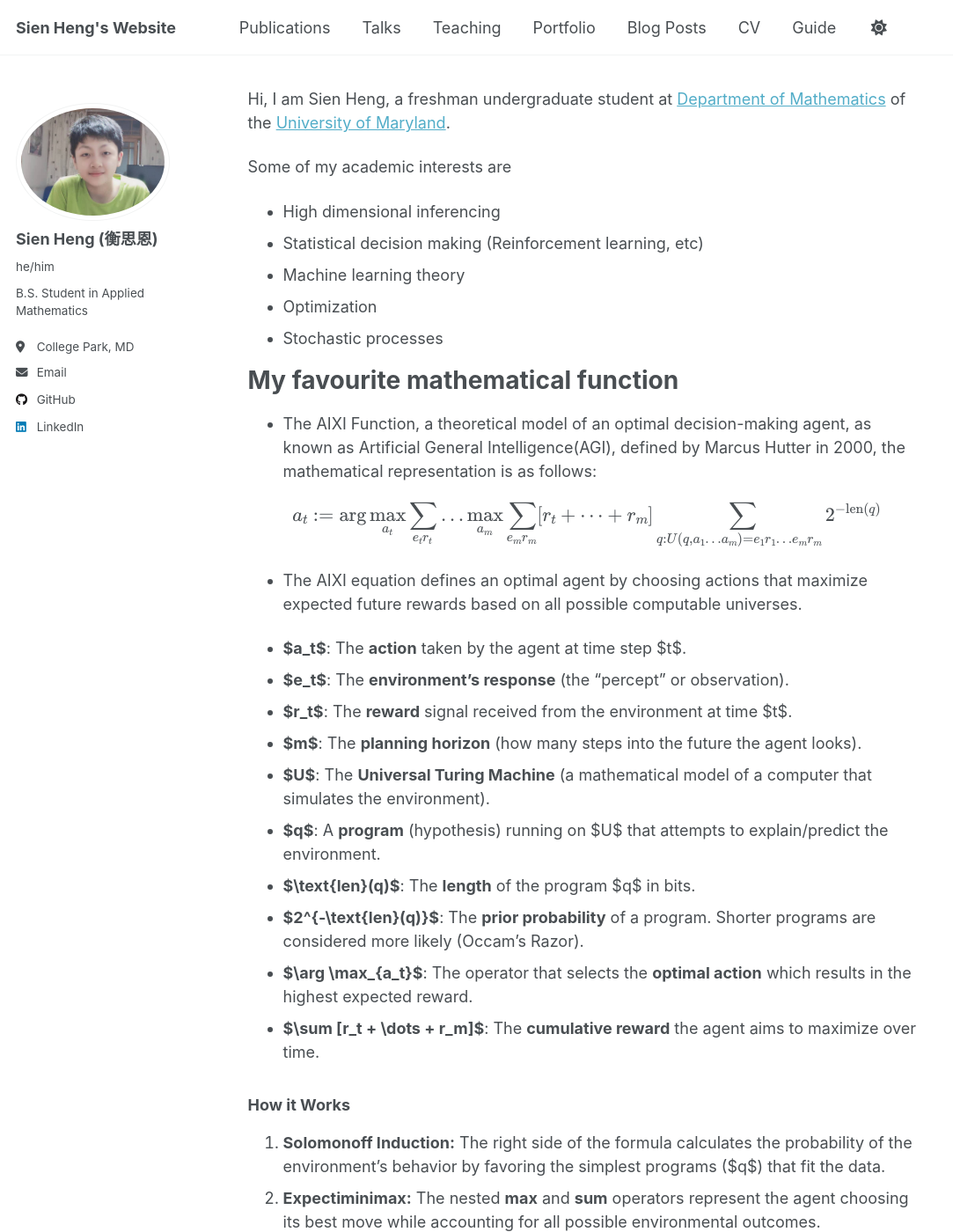
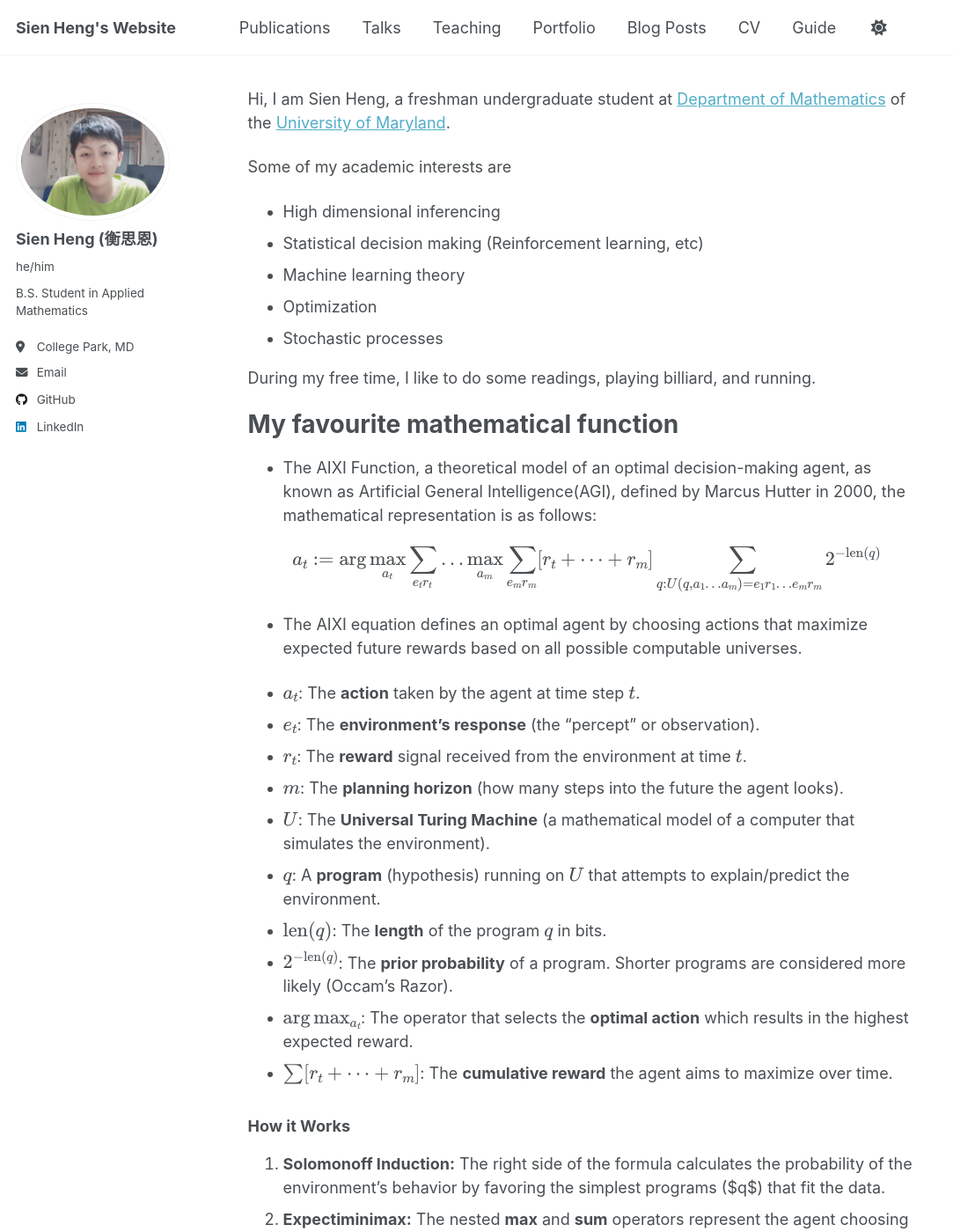
Before and after one commit to SienHeng/sienheng.github.io, a Jekyll site: the page built from _pages/about.md, in a window 1280 px wide and 1400 px high. Shown: the whole window at 88% size, without its empty margins (0-1083 px from the left). Built offline with Jekyll 4.4.1, drawn with Linux system fonts in a browser that asks for light colours; a script that is not in the unit is left out; part of the change alters nothing that is shown; some of the changed text lies outside the part shown.

Commit message:
markdown rendering issue fix

```diff
--- a/_pages/about.md
+++ b/_pages/about.md
@@ -17,6 +17,9 @@ Some of my academic interests are
 * Optimization
 * Stochastic processes
 
+During my free time, I like to do some readings, playing billiard, and running.
+
+
 # My favourite mathematical function
  - The AIXI Function, a theoretical model of an optimal decision-making agent, as known as Artificial General Intelligence(AGI), defined by Marcus Hutter in 2000, the mathematical representation is as follows:
 
@@ -26,19 +29,17 @@ $$
 
  - The AIXI equation defines an optimal agent by choosing actions that maximize expected future rewards based on all possible computable universes.
 
-* **$a_t$**: The **action** taken by the agent at time step $t$.
-* **$e_t$**: The **environment's response** (the "percept" or observation).
-* **$r_t$**: The **reward** signal received from the environment at time $t$.
-* **$m$**: The **planning horizon** (how many steps into the future the agent looks).
-* **$U$**: The **Universal Turing Machine** (a mathematical model of a computer that simulates the environment).
-* **$q$**: A **program** (hypothesis) running on $U$ that attempts to explain/predict the environment.
-* **$\text{len}(q)$**: The **length** of the program $q$ in bits.
-* **$2^{-\text{len}(q)}$**: The **prior probability** of a program. Shorter programs are considered more likely (Occam's Razor).
-* **$\arg \max_{a_t}$**: The operator that selects the **optimal action** which results in the highest expected reward.
-* **$\sum [r_t + \dots + r_m]$**: The **cumulative reward** the agent aims to maximize over time.
+* **$$a_t$$**: The **action** taken by the agent at time step $$t$$.
+* **$$e_t$$**: The **environment's response** (the "percept" or observation).
+* **$$r_t$$**: The **reward** signal received from the environment at time $$t$$.
+* **$$m$$**: The **planning horizon** (how many steps into the future the agent looks).
+* **$$U$$**: The **Universal Turing Machine** (a mathematical model of a computer that simulates the environment).
+* **$$q$$**: A **program** (hypothesis) running on $$U$$ that attempts to explain/predict the environment.
+* **$$\text{len}(q)$$**: The **length** of the program $$q$$ in bits.
+* **$$2^{-\text{len}(q)}$$**: The **prior probability** of a program. Shorter programs are considered more likely (Occam's Razor).
+* **$$\arg \max_{a_t}$$**: The operator that selects the **optimal action** which results in the highest expected reward.
+* **$$\sum [r_t + \dots + r_m]$$**: The **cumulative reward** the agent aims to maximize over time.
 
 ### How it Works
 1. **Solomonoff Induction:** The right side of the formula calculates the probability of the environment's behavior by favoring the simplest programs ($q$) that fit the data.
 2. **Expectiminimax:** The nested **max** and **sum** operators represent the agent choosing its best move while accounting for all possible environmental outcomes.
-
-During my free time, I like to do some readings, playing billiard, and running.
```
